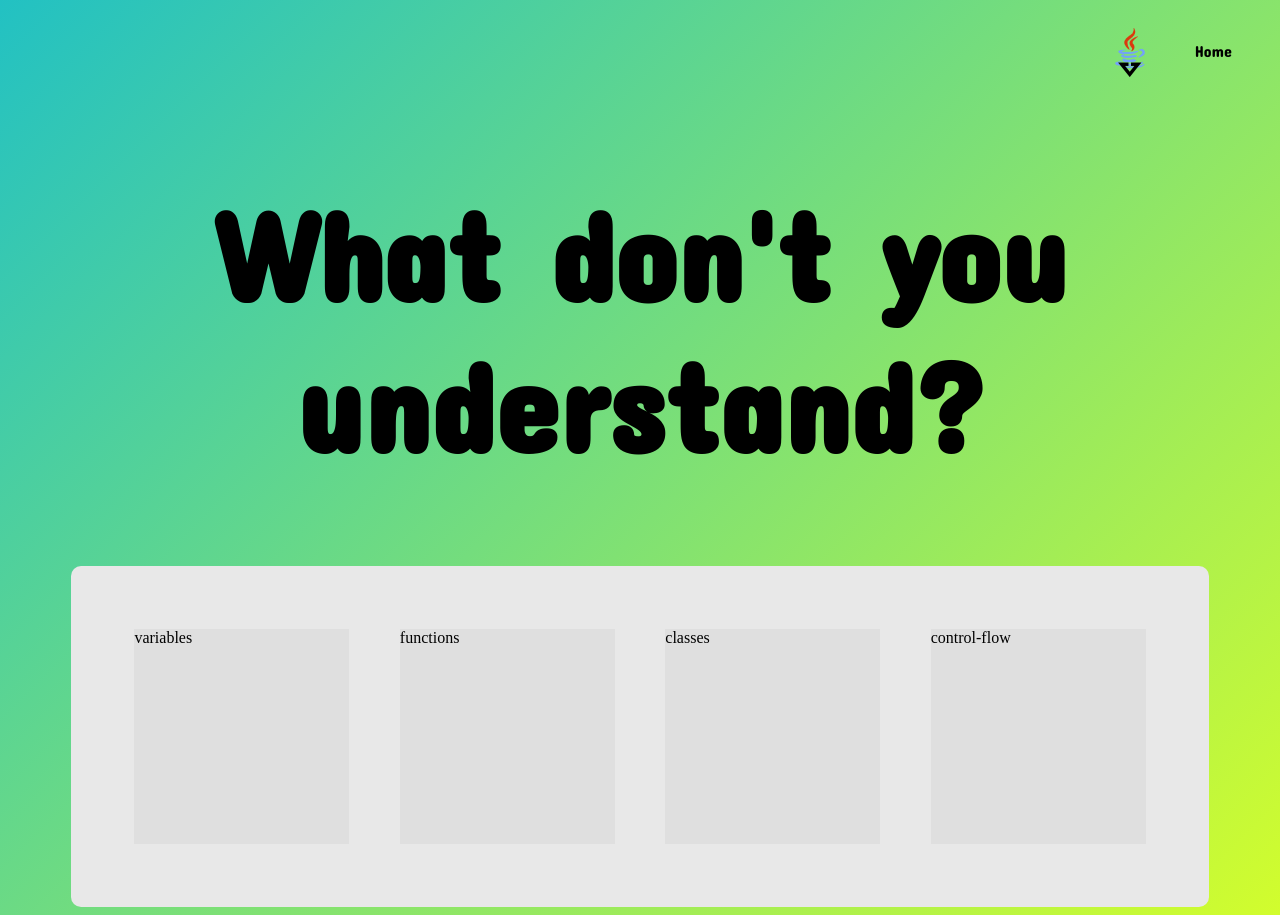
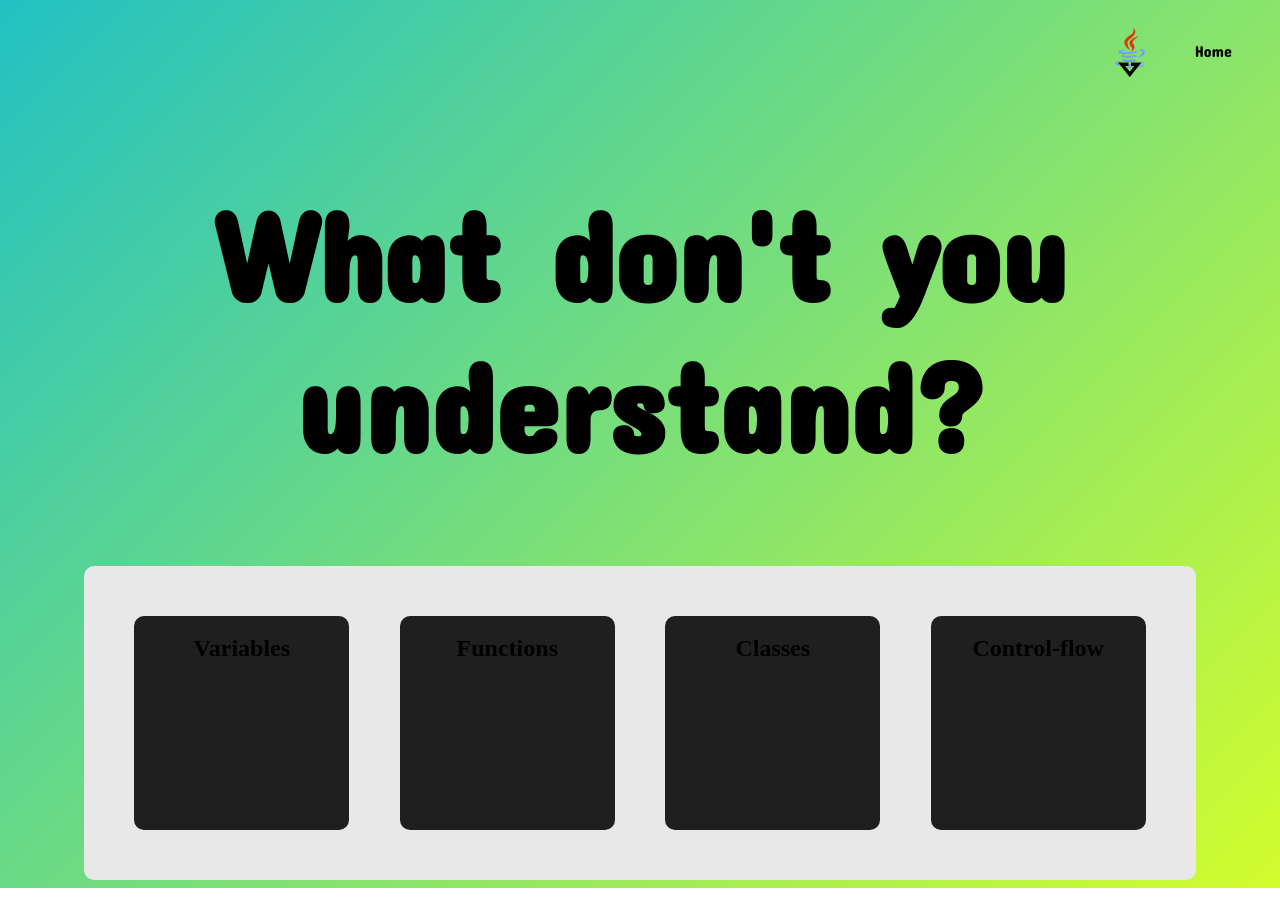
Before and after one commit to Ch3ru09/revision, a React (Vite) app: page / in a window 1280 px wide. After the commit the page ends 888 px from the top, so only its background shows below. Built offline with nearby package versions, Linux system fonts and the light colour scheme.

Commit message:
pages have titles

```diff
--- a/src/App.tsx
+++ b/src/App.tsx
@@ -13,7 +13,7 @@ function App() {
           <Routes>
             <Route path="/">
               <Route index element={<Home />} />
-              <Route path="variable" element={<Variables />} />
+              <Route path="variables" element={<Variables />} />
               <Route path="*" element={<NotFound />} />
             </Route>
           </Routes>
--- a/src/home/Home.tsx
+++ b/src/home/Home.tsx
@@ -1,8 +1,9 @@
-import { redirect } from "react-router-dom";
+import { useNavigate } from "react-router-dom";
 import styles from "./home.module.css";
 
 export default function Home() {
-  const pages = ["variables", "functions", "classes", "control-flow"];
+  const navigate = useNavigate();
+  const pages = ["Variables", "Functions", "Classes", "Control-flow"];
 
   return (
     <>
@@ -14,8 +15,10 @@ export default function Home() {
       <main className={styles["grid"]}>
         {pages.map((page) => {
           return (
-            <div onClick={() => redirect(page)} className={styles["grid-item"]}>
-              {page}
+            <div
+              onClick={() => navigate(page.toLowerCase())}
+              className={styles["grid-item"]}>
+              <h2 className={styles["page-title"]}>{page}</h2>
             </div>
           );
         })}
--- a/src/home/home.module.css
+++ b/src/home/home.module.css
@@ -9,7 +9,7 @@
   grid-template-columns: repeat(4, 1fr);
   gap: 5%;
   background-color: #e8e8e8;
-  padding: 5%;
+  padding: 50px;
 
   width: 80%;
   margin: auto;
@@ -20,5 +20,10 @@
 .grid-item {
   aspect-ratio: 1;
   height: auto;
-  background-color: #dfdfdf;
+  background-color: #1f1f1f;
+  border-radius: 10px;
 }
+
+.page-title {
+  text-align: center;
+}
```
